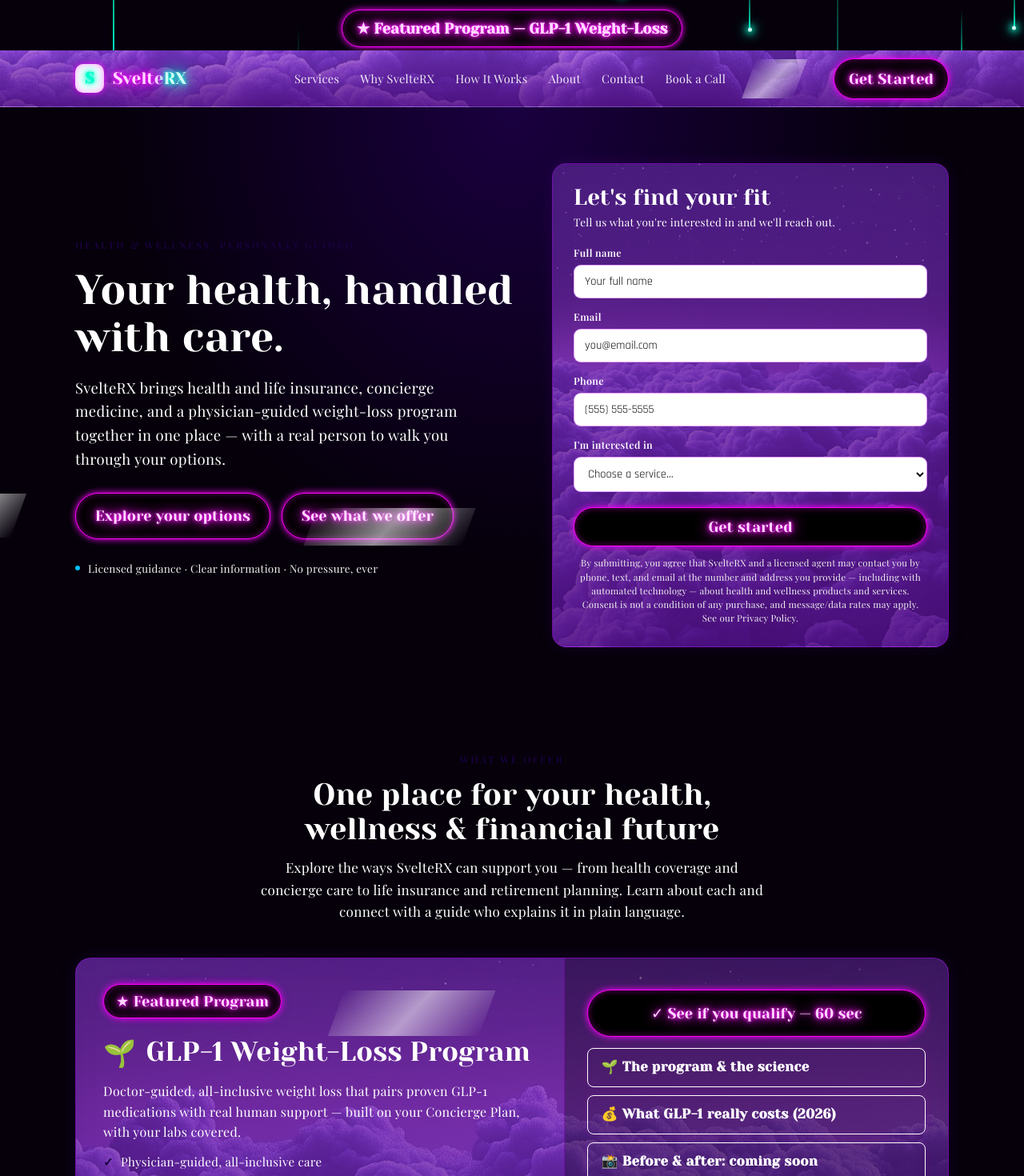
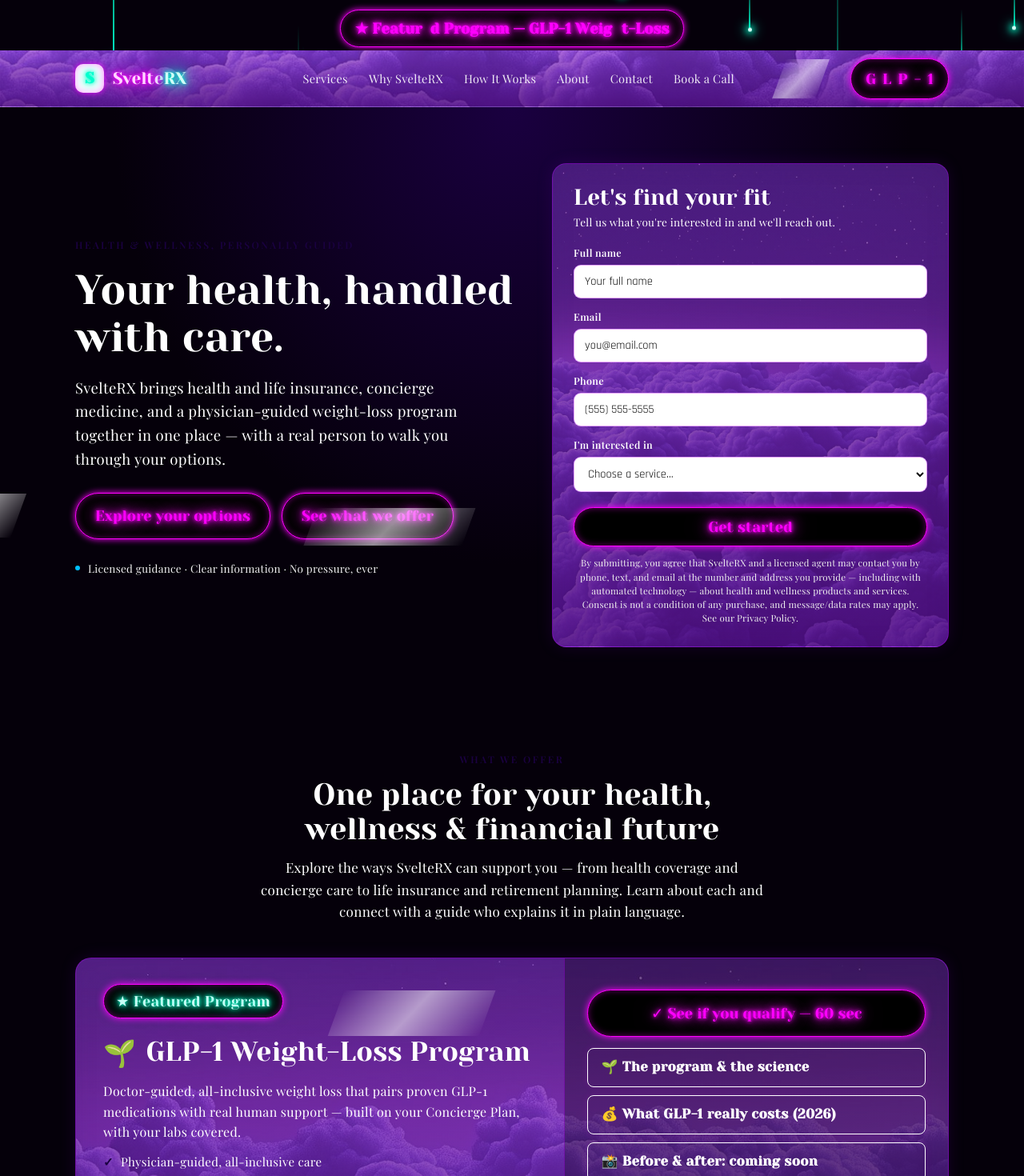
Before and after one commit to NomadK3V-art/WebsiteThemeCustomization, a React (Vite) app: page /#/ in a window 1280 px wide. Shown: the top 1470 px of the page at 80% size. Built offline with nearby package versions, Linux system fonts and the light colour scheme; a web font is replaced by a local one.

Commit message:
Update files from Figma Make

```diff
--- a/src/components/Layout.tsx
+++ b/src/components/Layout.tsx
@@ -5,6 +5,65 @@ function scrollToGlp() {
   const el = document.getElementById('glp1-featured')
   if (el) el.scrollIntoView({ behavior: 'smooth', block: 'center' })
 }
+
+const PILL_TEXT = '★ Featured Program — GLP-1 Weight-Loss'
+
+const LIFESPANS = [1, 2, 5] // seconds
+
+// Schedule the occasional, colour-alternating re-flickers for a set of letter
+// spans. `flip` alternates the scheme every burst: false = flicker aqua then
+// settle pink, true = flicker pink then settle aqua. The completed animation
+// holds its final frame (fill: both) so the settled colour persists through the
+// gap until the next, opposite burst. Returns nothing; pushes its timers so the
+// caller can clear them on cleanup.
+function scheduleFlicker(spans: HTMLElement[], timers: number[]) {
+  const scheduleLetter = (el: HTMLElement, flip: boolean) => {
+    // Occasional: wait 4–14s between bursts on any given letter.
+    const gap = 4000 + Math.random() * 10000
+    const t = window.setTimeout(() => {
+      const life = LIFESPANS[Math.floor(Math.random() * LIFESPANS.length)]
+      const colorAnim = flip ? 'gpill-pink-to-aqua' : 'gpill-aqua-to-pink'
+      el.style.animation = 'none'
+      void el.offsetWidth // force reflow so the animation re-triggers
+      el.style.animation =
+        `pill-flick-in ${life}s steps(1, end) 1 both, ` +
+        `${colorAnim} ${life}s ease-out 1 both`
+      const done = window.setTimeout(() => {
+        scheduleLetter(el, !flip) // next burst uses the opposite colour
+      }, life * 1000)
+      timers.push(done)
+    }, gap)
+    timers.push(t)
+  }
+
+  // Start scheduling after the 2s intro flicker (aqua→pink) has finished, so the
+  // first re-flicker is its opposite (pink→aqua).
+  const kickoff = window.setTimeout(() => {
+    spans.forEach((el) => scheduleLetter(el, true))
+  }, 2000)
+  timers.push(kickoff)
+}
+
+// Replace a pill's plain text with per-letter ".pill-flick" spans (which pick up
+// the CSS "flicker to life" intro automatically). Returns the non-space spans.
+function splitIntoFlickerLetters(el: HTMLElement): HTMLElement[] {
+  const text = el.textContent ?? ''
+  el.textContent = ''
+  const spans: HTMLElement[] = []
+  for (const ch of Array.from(text)) {
+    const s = document.createElement('span')
+    s.className = 'pill-flick'
+    s.textContent = ch === ' ' ? ' ' : ch
+    el.appendChild(s)
+    if (ch.trim() !== '') spans.push(s)
+  }
+  return spans
+}
+
+// Only pills that explicitly opt in by adding the "flicker-pill" class get the
+// top-pill flicker. (Nothing is matched by generic button classes — flicker is
+// applied deliberately, tab by tab.)
+const PILL_SELECTOR = '.flicker-pill'
 
 function FeaturedPill() {
   const navigate = useNavigate()
@@ -21,10 +80,28 @@ function FeaturedPill() {
     }
   }
 
+  const letters = React.useMemo(() => Array.from(PILL_TEXT), [])
+  const pillRef = React.useRef<HTMLAnchorElement>(null)
+
+  React.useEffect(() => {
+    const pill = pillRef.current
+    if (!pill) return
+    const spans = Array.from(
+      pill.querySelectorAll<HTMLSpanElement>('.pill-flick')
+    ).filter((s) => (s.textContent ?? '').trim() !== '')
+    const timers: number[] = []
+    scheduleFlicker(spans, timers)
+    return () => timers.forEach((t) => window.clearTimeout(t))
+  }, [])
+
   return (
     <div className="featured-pill-bar layout-content">
-      <a href="/" className="ftag ftag-clone" onClick={handleClick}>
-        ★ Featured Program — GLP-1 Weight-Loss
+      <a href="/" className="ftag ftag-clone" onClick={handleClick} ref={pillRef}>
+        {letters.map((ch, i) => (
+          <span key={i} className="pill-flick">
+            {ch === ' ' ? ' ' : ch}
+          </span>
+        ))}
       </a>
     </div>
   )
@@ -63,7 +140,31 @@ function FallingStars() {
   return <div className="stars-container">{stars}</div>;
 }
 
+// Applies the top-pill flicker to every other pill box on the current page.
+// Re-runs on each route change so all 16 pages are covered as they mount.
+function usePillFlicker() {
+  const location = useLocation()
+  React.useEffect(() => {
+    const timers: number[] = []
+    const els = Array.from(
+      document.querySelectorAll<HTMLElement>(PILL_SELECTOR)
+    ).filter(
+      (el) =>
+        el.children.length === 0 && // plain-text pills only (no nested markup)
+        (el.textContent ?? '').trim() !== '' &&
+        el.dataset.flicker !== '1'
+    )
+    els.forEach((el) => {
+      el.dataset.flicker = '1'
+      const spans = splitIntoFlickerLetters(el)
+      scheduleFlicker(spans, timers)
+    })
+    return () => timers.forEach((t) => window.clearTimeout(t))
+  }, [location.pathname])
+}
+
 export default function Layout() {
+  usePillFlicker()
   return (
     <div style={{ background: '#05000A', minHeight: '100vh', position: 'relative' }}>
       <FallingStars />
--- a/src/index.css
+++ b/src/index.css
@@ -1150,6 +1150,79 @@ header .logo .lm,
 .ftag-clone {
   font-family: 'Yeseva One', serif !important;
 }
+
+/* Per-letter "flicker to life" on the top Featured pill.
+   Each letter runs once (fill: forwards) and holds solid — no looping/color-cycle,
+   so the matte text rule is respected once the 2.5s intro is over. */
+/* Top Featured pill letters: flicker to life in Neon Aqua, then settle solid to
+   Hot Pink Neon — same behaviour as the GLP-1 service-box pill. Resting state
+   (between the JS-driven occasional re-flickers) is hot pink. */
+.pill-flick {
+  display: inline-block;
+  white-space: pre;
+  opacity: 1; /* resting */
+  color: #FF00FF; /* resting hot pink (animation drives aqua while flickering) */
+  -webkit-text-fill-color: #FF00FF;
+  animation: pill-flick-in 2s steps(1, end) 1 both,
+             gpill-aqua-to-pink 2s ease-out 1 both;
+}
+
+/* "★ Featured Program" pill inside the GLP-1 service box: flickers to life in
+   Neon Aqua (matching the drops), then stops flickering and stays solid Neon
+   Aqua. Only the opacity flickers; the colour holds aqua throughout. */
+.gpill-flick {
+  display: inline-block;
+  white-space: pre;
+  color: #D0FFF8;
+  -webkit-text-fill-color: #D0FFF8;
+  text-shadow: 0 0 4px #00FFCD, 0 0 10px #00FFCD, 0 0 20px #00FFCD, 0 0 30px rgba(0, 255, 205, 0.6);
+  animation: pill-flick-in 2s steps(1, end) 1 both;
+}
+
+@keyframes gpill-aqua-to-pink {
+  0%, 80% {
+    color: #D0FFF8;
+    -webkit-text-fill-color: #D0FFF8;
+    text-shadow: 0 0 4px #00FFCD, 0 0 10px #00FFCD, 0 0 20px #00FFCD, 0 0 30px rgba(0, 255, 205, 0.6);
+  }
+  100% {
+    color: #FF00FF;
+    -webkit-text-fill-color: #FF00FF;
+    text-shadow: 0 0 4px #FF00FF, 0 0 10px #FF00FF, 0 0 20px #FF00FF, 0 0 30px rgba(255, 0, 255, 0.6);
+  }
+}
+
+/* The opposite: flicker in Hot Pink, then settle to Neon Aqua. Used for every
+   other re-flicker on the top pill so the colours alternate. */
+@keyframes gpill-pink-to-aqua {
+  0%, 80% {
+    color: #FF00FF;
+    -webkit-text-fill-color: #FF00FF;
+    text-shadow: 0 0 4px #FF00FF, 0 0 10px #FF00FF, 0 0 20px #FF00FF, 0 0 30px rgba(255, 0, 255, 0.6);
+  }
+  100% {
+    color: #D0FFF8;
+    -webkit-text-fill-color: #D0FFF8;
+    text-shadow: 0 0 4px #00FFCD, 0 0 10px #00FFCD, 0 0 20px #00FFCD, 0 0 30px rgba(0, 255, 205, 0.6);
+  }
+}
+
+@keyframes pill-flick-in {
+  0%   { opacity: 0; }
+  6%   { opacity: 1; }
+  10%  { opacity: 0.15; }
+  16%  { opacity: 1; }
+  24%  { opacity: 0.25; }
+  30%  { opacity: 1; }
+  42%  { opacity: 0.4; }
+  48%  { opacity: 1; }
+  60%  { opacity: 0.2; }
+  66%  { opacity: 1; }
+  78%  { opacity: 0.55; }
+  84%  { opacity: 1; }
+  92%  { opacity: 0.35; }
+  100% { opacity: 1; }
+}
 /* Green CSS Falling Stars */
 .falling-star {
   background: linear-gradient(to bottom, transparent, rgba(0, 255, 205, 0.4), #00FFCD) !important;
@@ -1202,3 +1275,50 @@ header .logo .lm {
   -webkit-text-fill-color: #00FFCD !important;
   text-shadow: 0 0 4px #00FFCD, 0 0 10px #00FFCD, 0 0 20px #00FFCD !important;
 }
+
+/* ── Unified pill styling ─ every pill matches the GLP-1 Featured tab ──────
+   Sharp hot-pink (#FF00FF) lettering with a light glow on the words, a slight
+   glow behind the black pill, and the same font. Applied last so every pill
+   box across the site looks identical to the GLP-1 tab. (The A/B/C markers,
+   step numbers and countdown keep their aqua accent — they're not pills.) */
+.lava-pill,
+.nav-pill,
+.btn,
+.btn-primary,
+.btn-ghost,
+.qualify-btn,
+.dv-btn,
+.oe-btn,
+.ftag,
+.oe-tag,
+.svc-featured .ftag,
+.ftag-clone {
+  font-family: 'Yeseva One', serif !important;
+  background: #000000 !important;
+  color: #FF00FF !important;
+  -webkit-text-fill-color: #FF00FF !important;
+  -webkit-text-stroke: 0 !important;
+  border: 1px solid #FF00FF !important;
+  text-shadow: 0 0 4px #FF00FF, 0 0 10px #FF00FF, 0 0 20px #FF00FF, 0 0 30px rgba(255, 0, 255, 0.6) !important;
+  box-shadow: 0 0 8px #FF00FF, inset 0 0 8px rgba(255, 0, 255, 0.4) !important;
+}
+
+.lava-pill:hover,
+.nav-pill:hover,
+.btn:hover,
+.btn-primary:hover,
+.btn-ghost:hover,
+.qualify-btn:hover,
+.dv-btn:hover,
+.oe-btn:hover,
+.ftag:hover,
+.oe-tag:hover,
+.svc-featured .ftag:hover,
+.ftag-clone:hover {
+  background: #0a0a0a !important;
+  color: #FFFFFF !important;
+  -webkit-text-fill-color: #FFFFFF !important;
+  border-color: #FF00FF !important;
+  text-shadow: 0 0 6px #FF00FF, 0 0 15px #FF00FF, 0 0 25px #FF00FF !important;
+  box-shadow: 0 0 15px #FF00FF, inset 0 0 10px rgba(255, 0, 255, 0.6) !important;
+}
--- a/src/pages/Home.tsx
+++ b/src/pages/Home.tsx
@@ -18,7 +18,7 @@ export default function Home() {
       <a href="/contact/">Contact</a>
       <a href="https://calendar.app.google/oPJUY6eeG7Rpvp2A8" target="_blank" rel="noopener">Book a Call</a>
     </nav>
-    <a href="#start" className="btn btn-primary">Get Started</a>
+    <a href="#glp1-featured" className="btn btn-primary flicker-pill">GLP-1</a>
   </div>
 </header>
 
@@ -70,7 +70,11 @@ export default function Home() {
 
     <div className="svc-featured" id="glp1-featured">
       <div className="fl">
-        <span className="ftag">★ Featured Program</span>
+        <span className="ftag">
+          {Array.from('★ Featured Program').map((ch, i) => (
+            <span key={i} className="gpill-flick">{ch === ' ' ? ' ' : ch}</span>
+          ))}
+        </span>
         <div className="fhead"><span className="fico">🌱</span><h3 className="lava-text-sm">GLP-1 Weight-Loss Program</h3></div>
         <p>Doctor-guided, all-inclusive weight loss that pairs proven GLP-1 medications with real human support — built on your Concierge Plan, with your labs covered.</p>
         <ul className="pts">
@@ -102,7 +106,7 @@ export default function Home() {
         <div className="fr-divider"><span>Your Concierge Plan</span></div>
         <a className="svc-resource" href="/concierge/">🩺 What's included &amp; why ~83% of issues are handled virtually</a>
         <a className="svc-resource" href="/in-person-concierge/">🏥 In-person concierge: what it's like &amp; costs</a>
-        <a className="lava-pill" href="https://portal.optimalmd.com/register/KEVIN10" target="_blank" rel="noopener" style={{ display: "block", textAlign: "center", marginTop: "4px", marginBottom: "4px", padding: "12px 16px", textDecoration: "none", fontSize: "1.1rem", borderRadius: "100px" }}>🔗 Concierge Plan</a>
+        <a className="lava-pill flicker-pill" href="https://portal.optimalmd.com/register/KEVIN10" target="_blank" rel="noopener" style={{ display: "block", textAlign: "center", marginTop: "4px", marginBottom: "4px", padding: "12px 16px", textDecoration: "none", fontSize: "1.1rem", borderRadius: "100px" }}>🔗 Concierge Plan</a>
         <a className="more" href="/glp1/">Learn more →</a>
       </div>
     </div>
@@ -177,7 +181,7 @@ export default function Home() {
     </div>
     <div className="informed-grid">
       <div className="oe-card">
-        <span className="oe-tag">Open Enrollment · 2027 Coverage</span>
+        <span className="oe-tag flicker-pill">Open Enrollment · 2027 Coverage</span>
         <Countdown />
         <div className="oe-dates">Nov 1 – Dec 15, 2026 · HealthCare.gov &amp; most states</div>
         <div className="oe-note">Some state marketplaces extend to Dec 31. Idaho opens Oct 15; Georgia opens Oct 19. Plans start Jan 1, 2027.</div>
@@ -217,7 +221,7 @@ export default function Home() {
       <h2 className="lava-text">Ready to explore your options?</h2>
       <p>Share what you're looking for and a guide will reach out. It's free to ask, and there's never any pressure.</p>
       <p >Prefer to pick a time? Grab a slot right on my calendar.</p>
-      <a href="https://calendar.app.google/oPJUY6eeG7Rpvp2A8" target="_blank" rel="noopener" className="btn" >📅 Schedule a call</a>
+      <a href="https://calendar.app.google/oPJUY6eeG7Rpvp2A8" target="_blank" rel="noopener" className="btn flicker-pill" >📅 Schedule a call</a>
     </div>
     <div className="formcard">
       <h3 className="lava-text-sm">Get started today</h3>
```
